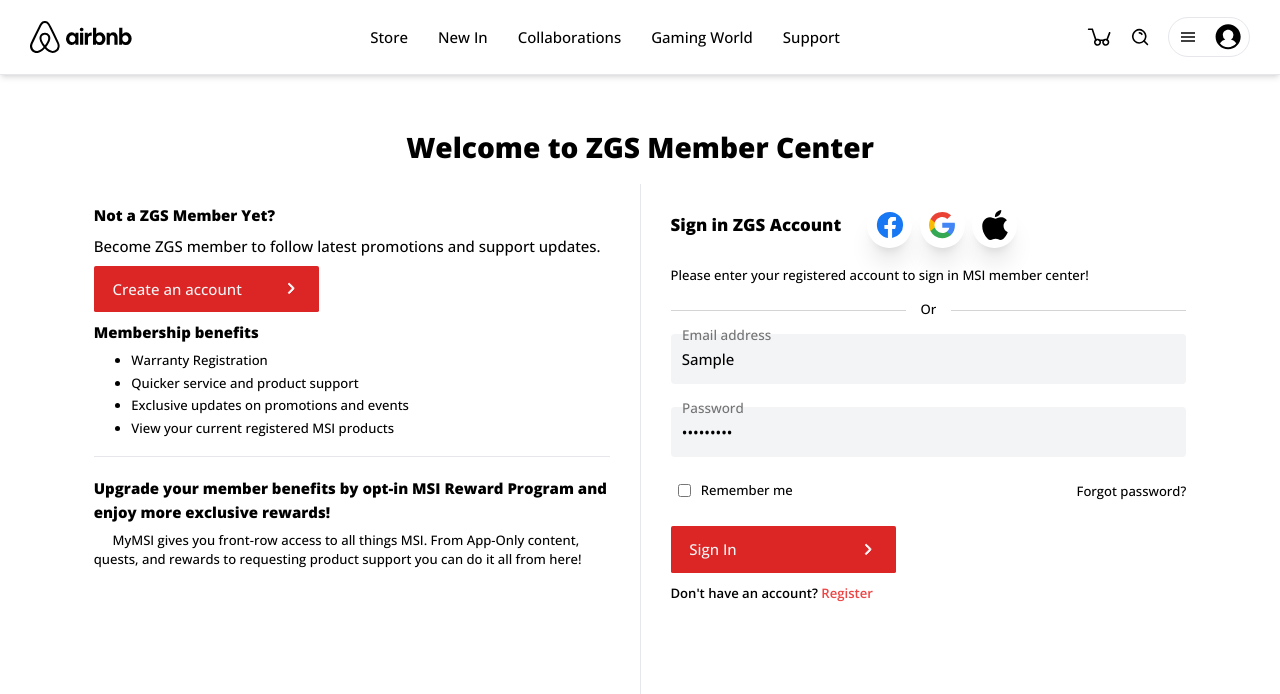
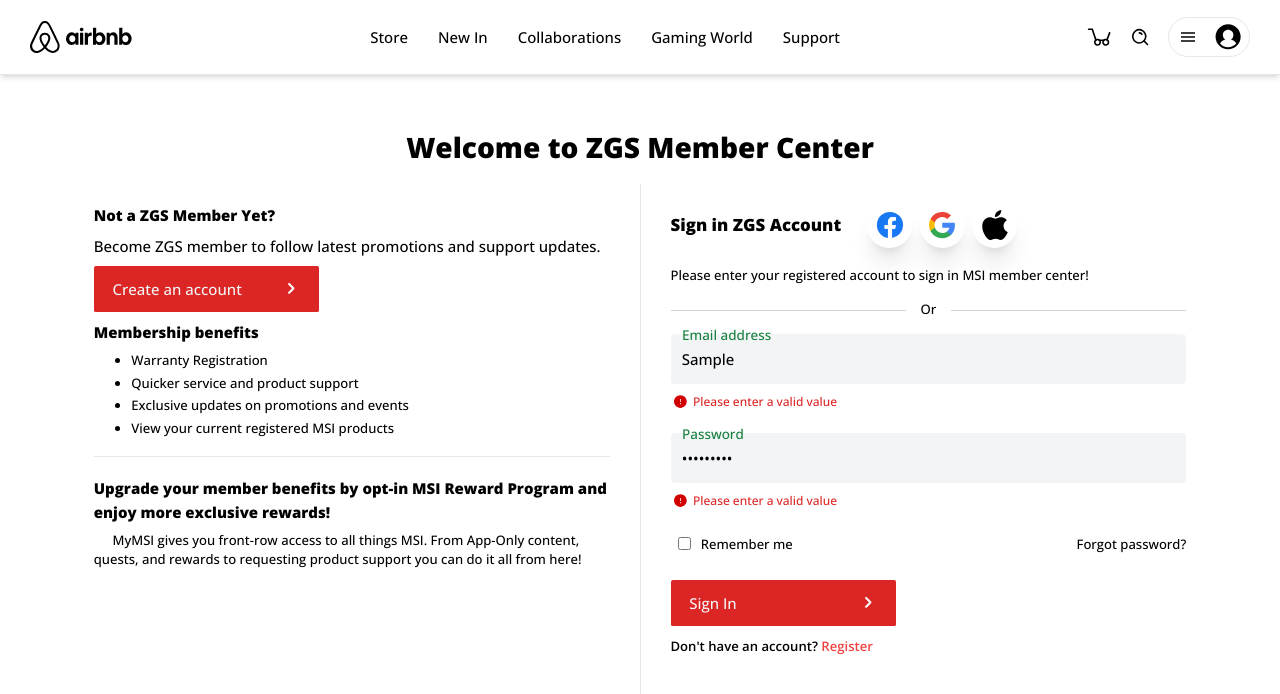
Before and after one commit to vm-phung1134/ZGS-Ecommerce-Store-2024, a Vue app in the folder client/: page /sign-in in a window 1280 px wide. Both pictures are taken after typing "Sample", "Sample123" into the empty fields and a click on the button "Create an account". Shown: the top 694 px of the page. Built offline with nearby package versions, Linux system fonts and the light colour scheme.

Commit message:
[Update] Update manual validate for login form

```diff
--- a/client/src/components/Forms/InputField.vue
+++ b/client/src/components/Forms/InputField.vue
@@ -1,20 +1,32 @@
 <template>
     <div class="relative mb-6">
-        <input @input="onInput" :type="props.componentData.type" class="peer block min-h-[auto] w-full rounded
+        <input @input="onInput" @blur="validate" :type="props.componentData.type" class="peer block min-h-[auto] w-full rounded
             border-0 bg-gray-100 px-3 py-[0.6rem] leading-[2.15] outline-none transition-all duration-200
             ease-linear focus:placeholder:opacity-100 motion-reduce:transition-none" :id="props.componentData.id"
             :autocomplete="props.componentData.id" />
         <label :for="props.componentData.id" class="pointer-events-none absolute left-3 top-0 mb-0 max-w-[90%] origin-[0_0] truncate pt-[0.37rem]
-            leading-[2.15] text-neutral-500 transition-all duration-200 ease-out -translate-y-[1.3rem] scale-[0.9]
+            leading-[2.15] text-green-700 transition-all duration-200 ease-out -translate-y-[1.3rem] scale-[0.9]
             motion-reduce:transition-none">
             {{ props.componentData.label }}
         </label>
+        <span v-if="localError" class="text-[12px] text-red-600 flex my-2 gap-1">
+            <svg class="w-5" viewBox="0 0 25 25" fill="none" xmlns="http://www.w3.org/2000/svg">
+                <g id="SVGRepo_bgCarrier" stroke-width="0"></g>
+                <g id="SVGRepo_tracerCarrier" stroke-linecap="round" stroke-linejoin="round"></g>
+                <g id="SVGRepo_iconCarrier">
+                    <path fill-rule="evenodd" clip-rule="evenodd"
+                        d="M4 12.5C4 7.80558 7.80558 4 12.5 4C17.1944 4 21 7.80558 21 12.5C21 17.1944 17.1944 21 12.5 21C7.80558 21 4 17.1944 4 12.5ZM13 14.5V16H12V14.5H13ZM12 9V13H13V9H12Z"
+                        fill="#d10000"></path>
+                </g>
+            </svg>
+            <span>{{ localError }}</span>
+        </span>
     </div>
 </template>
 
 <script setup lang="ts">
-import { defineEmits, defineProps } from 'vue';
-
+import { defineEmits, defineProps, ref } from 'vue';
+// Define props are recieved from parent component
 const props = defineProps({
     modelValue: {
         type: String,
@@ -36,13 +48,33 @@
         }
     }
 });
-
+// Define 2 events
 const emits = defineEmits(['update:modelValue', 'form-validate']);
+// Define a constant to take error massage
+const localError = ref("");
+// Event on input form field to update value for v-model
 const onInput = (e: Event) => {
     const target = e.target as HTMLInputElement;
     emits('update:modelValue', target.value);
+    localError.value = '';
 };
-// Validate function
+// Event handle validate form field
+const validate = (e: Event) => {
+    const target = e.target as HTMLInputElement;
+    const pattern = new RegExp(props.componentData.pattern, "i");
+    const isPatternValue = pattern.test(target.value);
+    const isLengthValid =
+        target.value.length >= props.componentData.minLength &&
+        target.value.length <= props.componentData.maxLength
+    if (props.modelValue == '') {
+        localError.value = 'Please enter a valid value';
+    } else if (!isPatternValue || !isLengthValid) {
+        localError.value = props.componentData.errMsg;
+    } else {
+        localError.value = '';
+    }
+    emits('form-validate', (isPatternValue && isLengthValid))
+}
 
 </script>
 
--- a/client/src/components/Forms/LoginForm.vue
+++ b/client/src/components/Forms/LoginForm.vue
@@ -11,9 +11,9 @@
                     </p>
                 </div>
                 <!-- Email input -->
-                <InputField v-model="emailModal" :component-data="emailComponent" />
+                <InputField @form-validate="validateForm" v-model="formData.email" :component-data="emailComponent" />
                 <!-- Password input -->
-                <InputField v-model="passwordModal" :component-data="passwordComponent" />
+                <InputField @form-validate="validateForm" v-model="formData.password" :component-data="passwordComponent" />
 
                 <div class="mb-6 flex items-center justify-between text-sm">
                     <div class="mb-[0.125rem] min-h-[1.5rem] pl-[0.5rem] items-center flex gap-2">
@@ -27,7 +27,7 @@
 
                 <!-- Login action -->
                 <div class="text-center lg:text-left">
-                    <button type="submit"
+                    <button :disabled="!checkFormValid" type="submit"
                         class="px-5 flex justify-between items-center py-3 w-60 rounded-sm bg-red-600 text-gray-100">
                         <p>Sign In</p>
                         <svg class="w-5" viewBox="0 0 24 24" fill="none" xmlns="http://www.w3.org/2000/svg"
@@ -61,7 +61,8 @@
 <script setup lang="ts">
 import GroupSocialLogin from '@components/Elements/GroupSocialLogin.vue';
 import InputField from './InputField.vue';
-import { emailModal, passwordModal, emailComponent, passwordComponent } from '@components/Validate/SignInValid';
+import { formData, emailComponent, passwordComponent } from '@components/Validate/SignInValid';
+import { ref } from 'vue';
 
 // Define props recieved from parent
 const props = defineProps({
@@ -71,17 +72,16 @@
     }
 });
 
+const checkFormValid = ref(false);
+
+const validateForm = (isValid: boolean) => {
+    return checkFormValid.value = isValid;
+}
+
 const submitForm = (event: Event) => {
     event.preventDefault();
     // Submit and print out object
-    const formData = {
-        email: emailModal.value,
-        password: passwordModal.value,
-    };
-    console.log(formData);
-    // Clear form data
-    emailModal.value = "";
-    passwordModal.value = "";
+    console.log(formData.value);
 };
 
 </script>
--- a/client/src/components/Validate/SignInValid.ts
+++ b/client/src/components/Validate/SignInValid.ts
@@ -1,15 +1,17 @@
 import { ref } from 'vue';
 
-export let emailModal = ref("");
-export let passwordModal = ref("");
+export let formData = ref({
+    email: '',
+    password: ''
+})
 
 export const emailComponent = ref({
     type: 'text',
     id: 'email',
     placeholder: 'Email address',
     label: 'Email address',
-    errMsg: null,
-    pattern: "",
+    errMsg: "Email is invalid!",
+    pattern: "^[^\\s@]+@[^\\s@]+\\.[^\\s@]{2,}$",
     minLength: 5,
     maxLength: 100,
 });
@@ -19,8 +21,8 @@
     id: 'current-password',
     placeholder: 'Password',
     label: 'Password',
-    errMsg: null,
+    errMsg: "Password is invalid!",
     pattern: "",
-    minLength: 8,
+    minLength: 3,
     maxLength: 50,
 });
```
